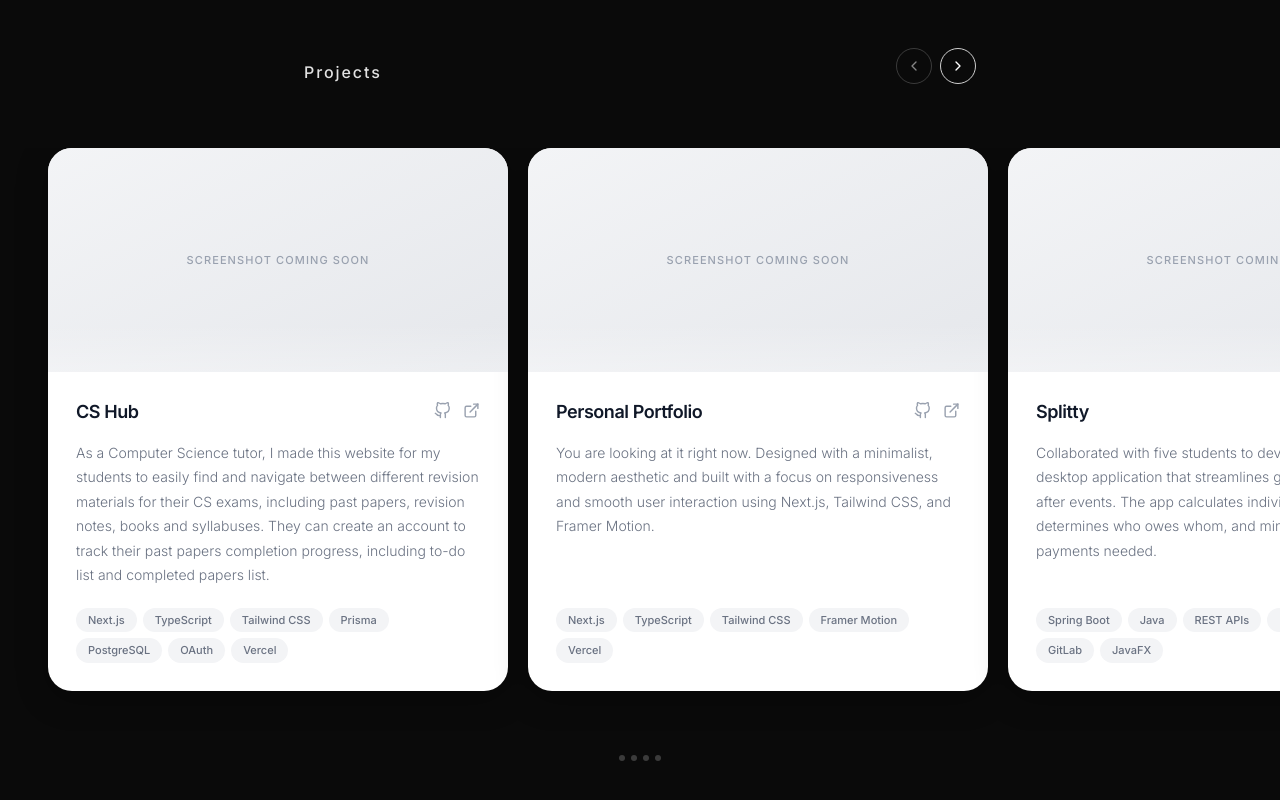
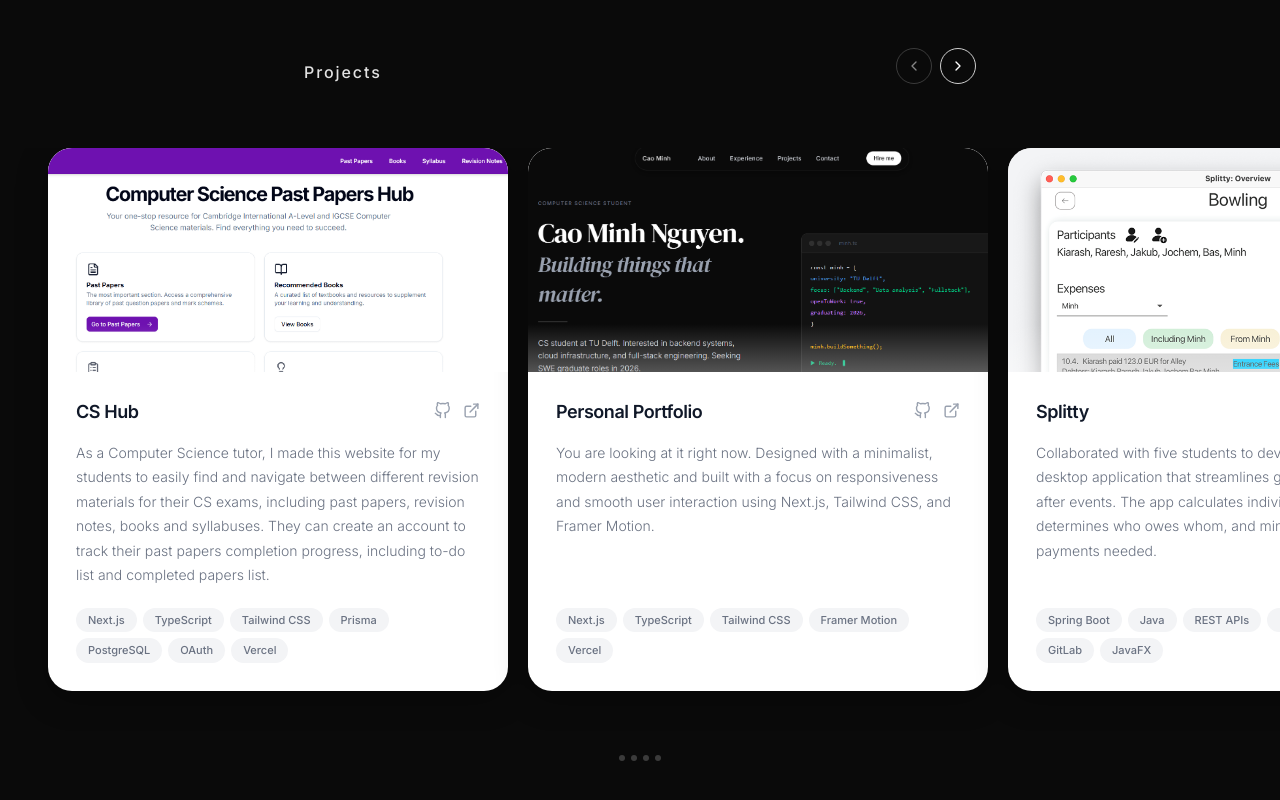
Before and after one commit to caominhnguyen05/caominh-portfolio, a Next.js app: page / in a window 1280 px wide. Shown: the part 2228-3028 px from the top of the page. Built offline with nearby package versions, Linux system fonts and the light colour scheme.

Commit message:
Add imageURL data

```diff
--- a/src/app/data/projects.ts
+++ b/src/app/data/projects.ts
@@ -16,6 +16,7 @@ export const projects: Project[] = [
     ],
     githubUrl: "https://github.com/caominhnguyen05/cs-revision-web",
     liveUrl: "https://cs-revision.vercel.app/",
+    imageUrl: "projects/cs-revision.png",
   },
   {
     title: "Personal Portfolio",
@@ -24,6 +25,7 @@ export const projects: Project[] = [
     tags: ["Next.js", "TypeScript", "Tailwind CSS", "Framer Motion", "Vercel"],
     githubUrl: "https://github.com/caominhnguyen05/caominh-portfolio",
     liveUrl: "https://caominhnguyen.vercel.app",
+    imageUrl: "/projects/portfolio.png",
   },
   {
     title: "Splitty",
@@ -38,6 +40,7 @@ export const projects: Project[] = [
       "JavaFX",
     ],
     githubUrl: "https://github.com/caominhnguyen05/splitty_manage_expenses",
+    imageUrl: "/projects/splitty.png",
   },
   {
     title: "CineBrowse",
```
